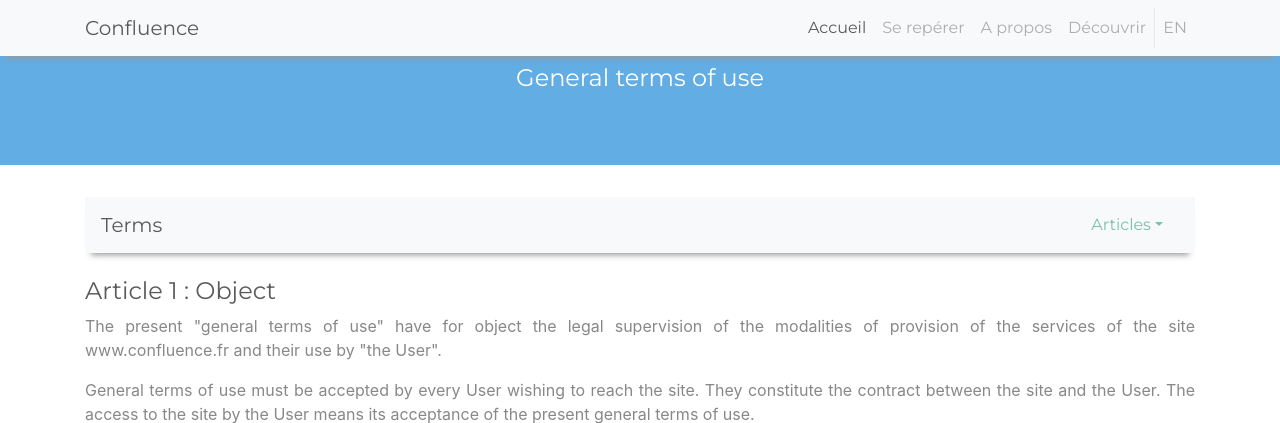
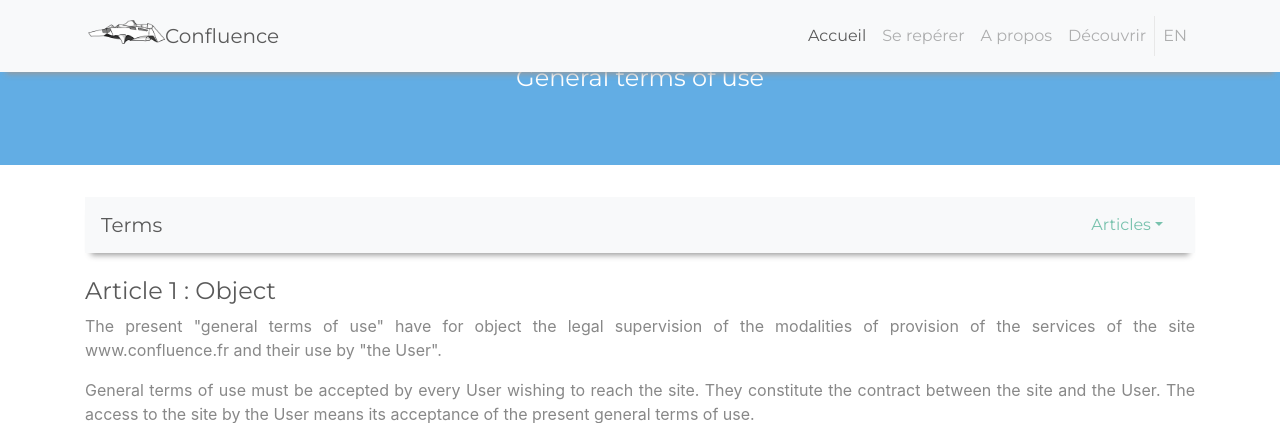
Before and after one commit to JulienRAVIA/Confluence, a PHP site: template src/templates/cgu_en.html.twig in a window 1280 px wide. Shown: the top 423 px of the page. Run offline with PHP 8.4, Linux system fonts and the light colour scheme; the template is opened without the code that fills it, so the values that code supplies are empty; some libraries are stand-ins or nearby versions.

Commit message:
Update - Navbar : Ajout logo

```diff
--- a/src/templates/includes/navbar.html.twig
+++ b/src/templates/includes/navbar.html.twig
@@ -1,5 +1,7 @@
 <nav class="navbar navbar-expand-lg navbar-light bg-light fixed-top">
+
   <div class="container">
+    <img src="./img/photos/favicon.png" style="max-width: 80px;">
     <a class="navbar-brand" href="/">Confluence</a>
     <button class="navbar-toggler" type="button" data-toggle="collapse" data-target="#navbar" aria-controls="navbar" aria-expanded="false" aria-label="Toggle navigation">
       <span class="navbar-toggler-icon"></span>
```
